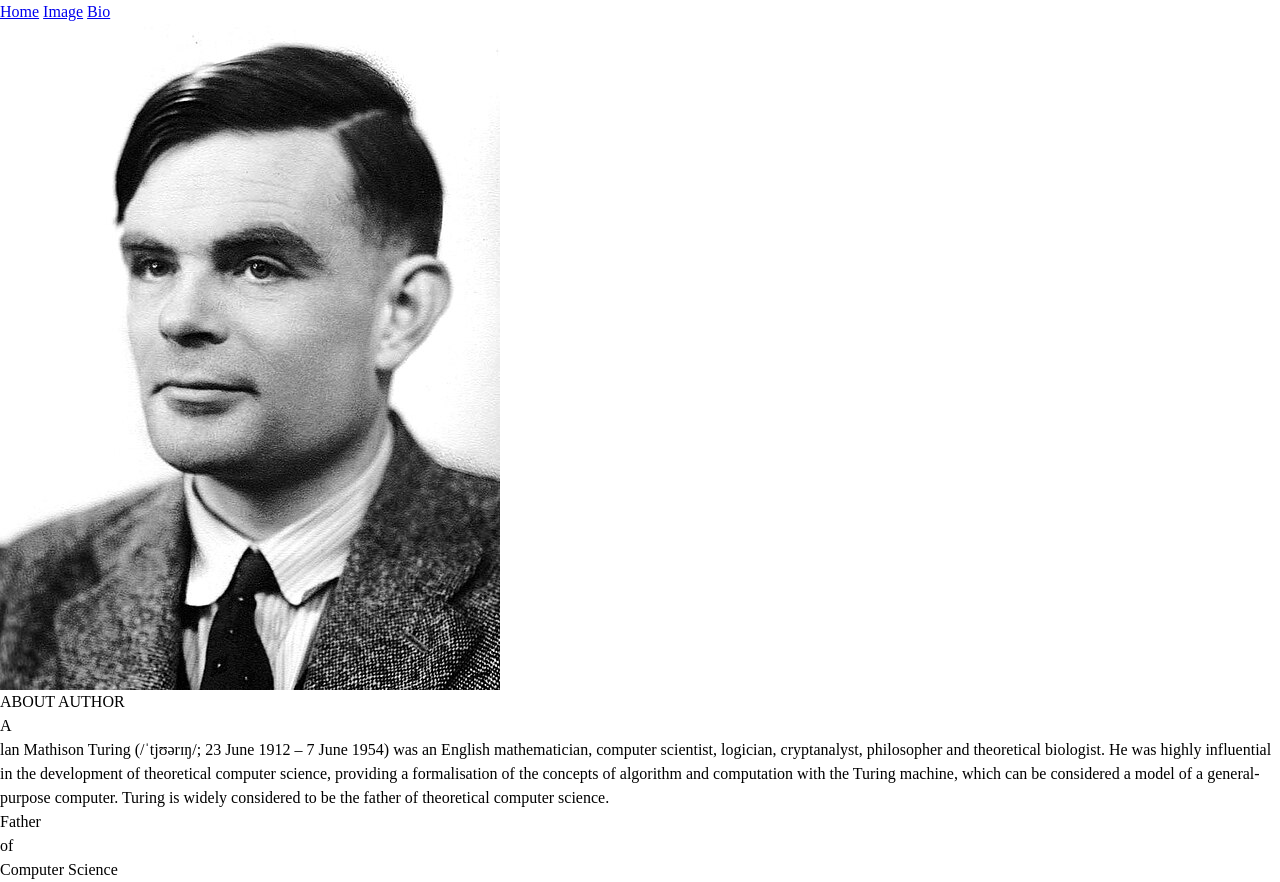
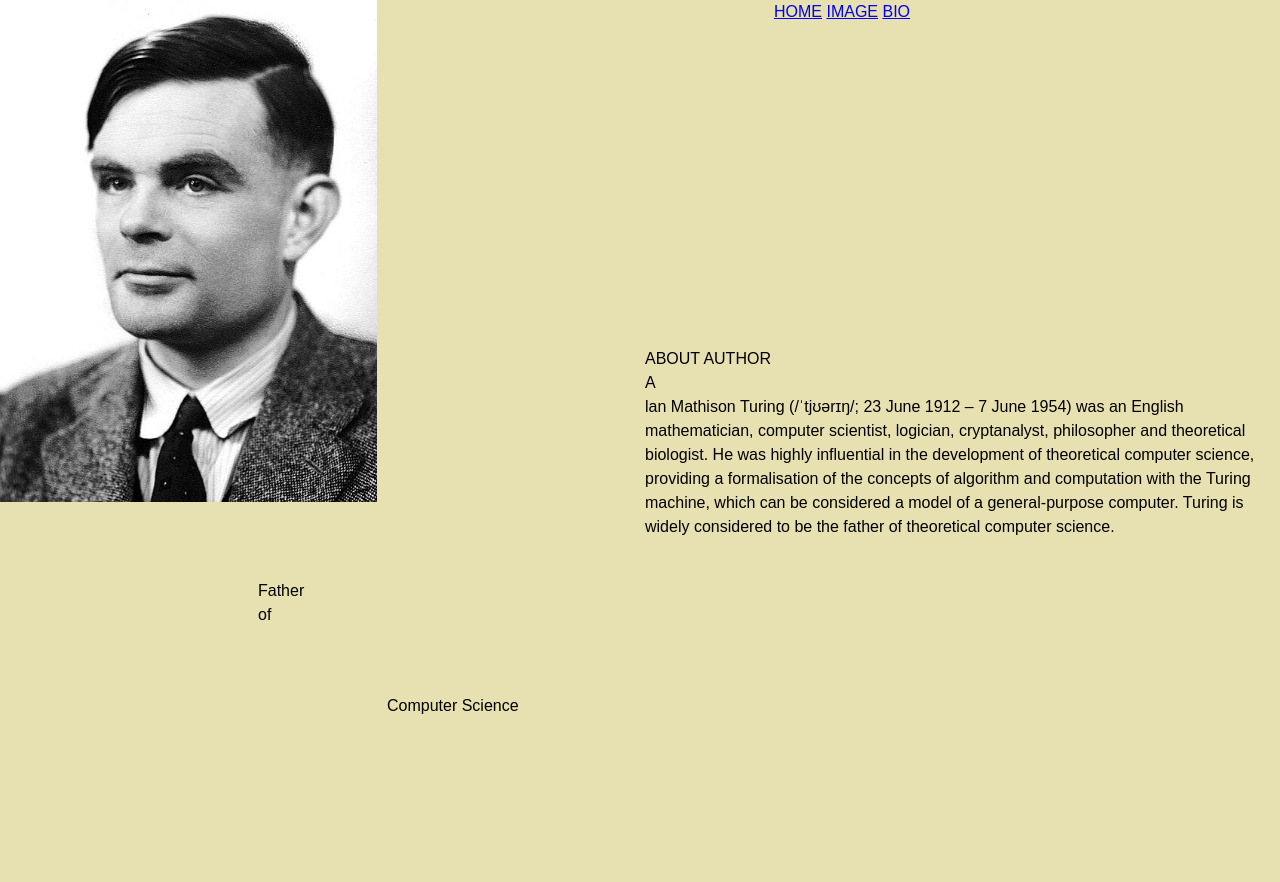
Before and after one commit to zahra-ershad/Front-End-Practice, a plain HTML site: page CSS/Grid-css/index.html in a window 1280 px wide. After the commit the page ends 800 px from the top, so only its background shows below. Drawn offline with Linux system fonts and the light colour scheme.

Commit message:
added grid style

```diff
--- a/CSS/Grid-css/assets/style.css
+++ b/CSS/Grid-css/assets/style.css
@@ -0,0 +1,38 @@
+html{
+    font-family: 'Poppins', sans-serif;
+    background-color: #E7E1B1;
+}
+
+.main{
+    display:grid;
+    grid-template-rows: repeat(7, 1fr);
+    grid-template-columns: repeat(10, 1fr);;
+    gap: 10px;
+    height: 100vh;
+
+}
+
+.navbar{
+   grid-row: 1/3;
+   grid-column:7/11;
+}
+
+.img-box{
+    grid-row: 1/8;
+    grid-column:1/4;
+}
+
+.text-box-1{
+    grid-row: 4/7;
+    grid-column:6/11;
+}
+
+.text-box-2{
+    grid-row: 6/8;
+    grid-column:3/7;
+}
+
+.text-box-3{
+    grid-row: 7/8;
+    grid-column:4/9;
+}
--- a/CSS/Grid-css/index.html
+++ b/CSS/Grid-css/index.html
@@ -9,14 +9,15 @@
 </head>
 <body>
     <div class="main">
-        <div class="navbar">
-            <a href="#">Home</a>
-            <a href="#">Image</a>
-            <a href="#">Bio</a>
-        </div>
         <div class="img-box">
             <img src="assets/img/allan-turing.jpg" alt="Allan Turing">
         </div>
+        <div class="navbar">
+            <a href="#">HOME</a>
+            <a href="#">IMAGE</a>
+            <a href="#">BIO</a>
+        </div>
+
         <div class="text-box-1">
 
             <div class="auther">
```
